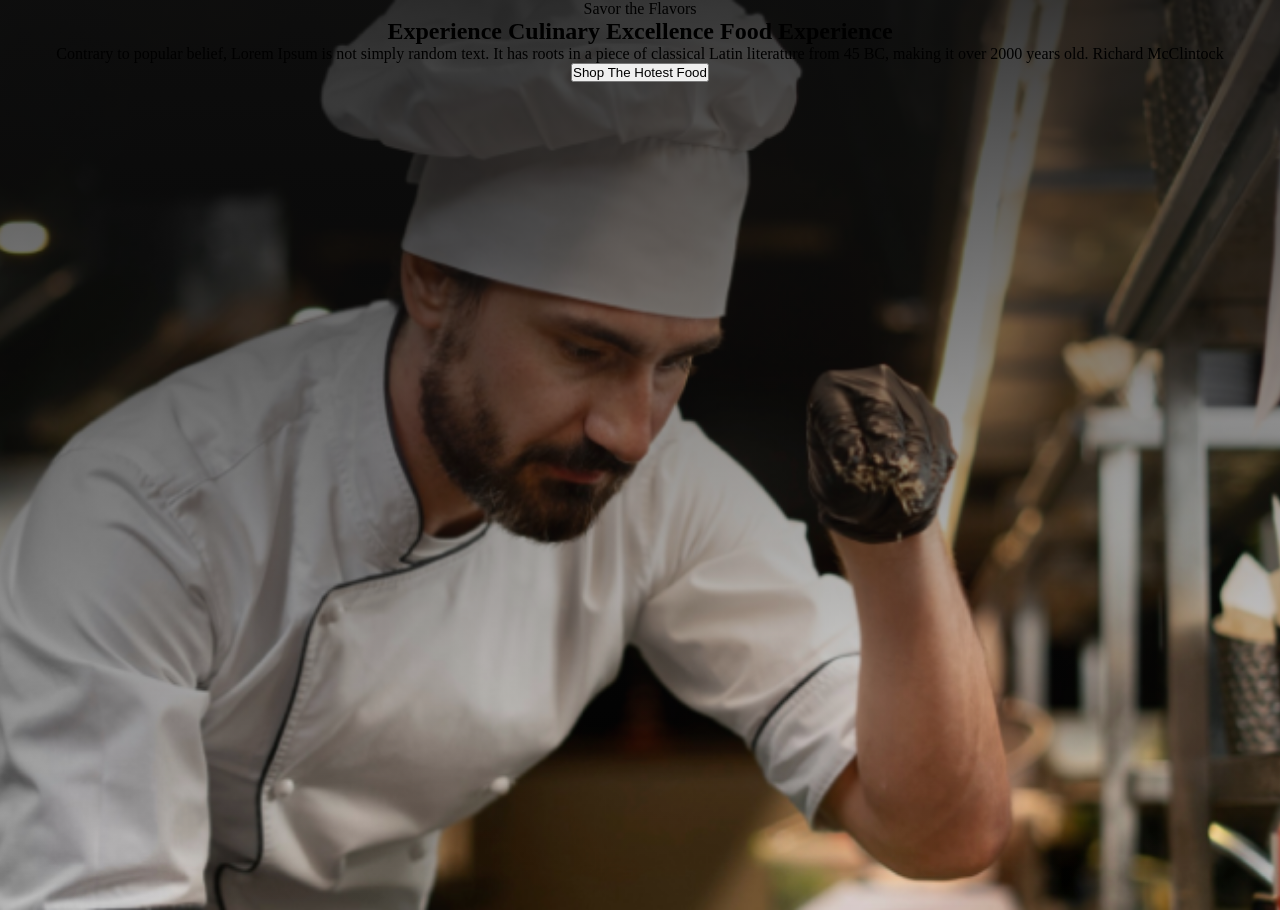
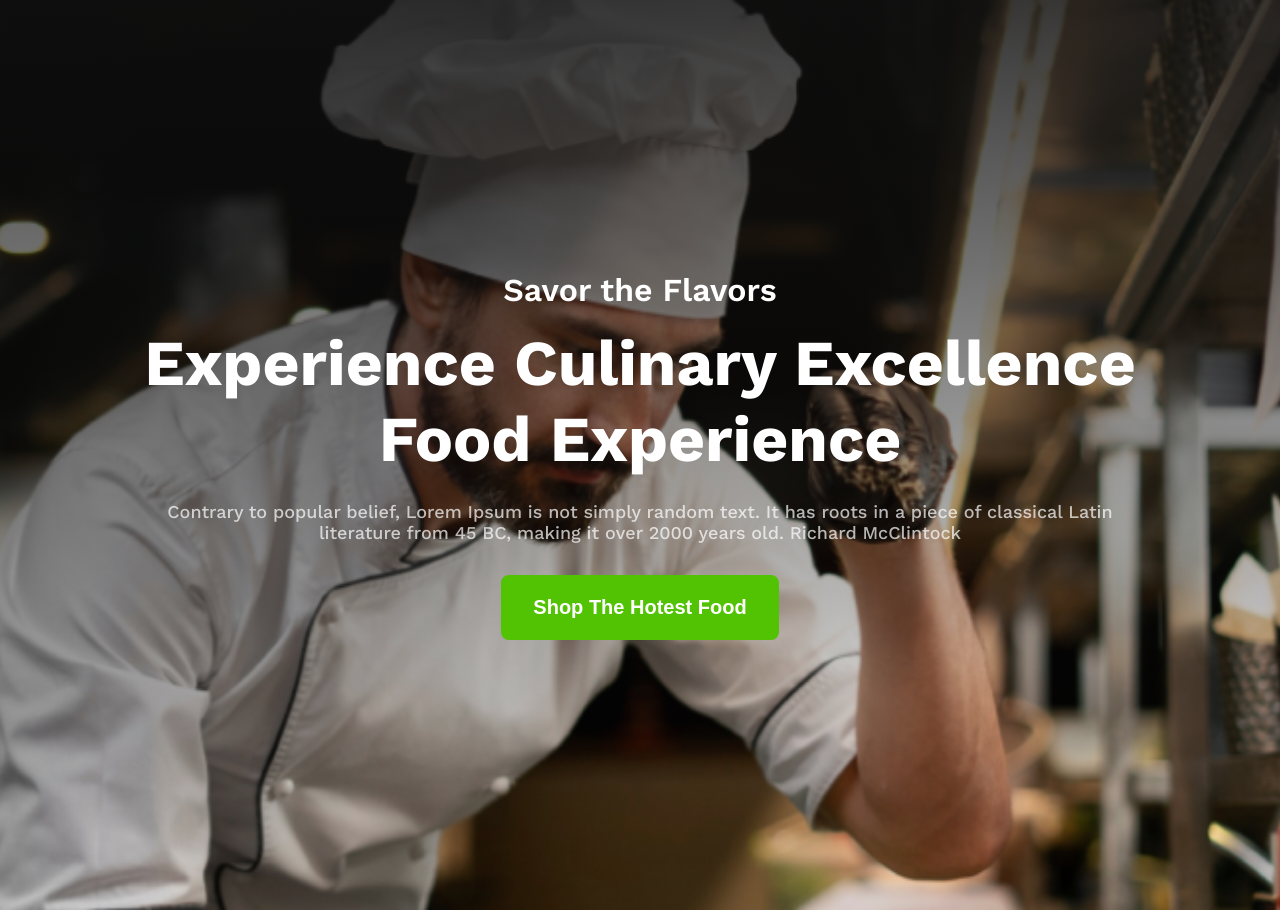
Before and after one commit to webdiv-rakib/food-restaurant, a plain HTML site: page index.html in a window 1280 px wide. Drawn offline with nearby package versions, Linux system fonts and the light colour scheme.

Commit message:
Hero section design complete

```diff
--- a/index.html
+++ b/index.html
@@ -16,11 +16,11 @@
         <section id="hero">
             <!-- <img src="assets/hero-bg.png" alt=""> -->
             <div class="hero-text">
-                <p>Savor the Flavors</p>
-                <h1>Experience Culinary Excellence Food Experience</h1>
-                <p>Contrary to popular belief, Lorem Ipsum is not simply random text. It has roots in a piece of
+                <p class="title-1">Savor the Flavors</p>
+                <h1 class="title-2">Experience Culinary Excellence Food Experience</h1>
+                <p class="title-3">Contrary to popular belief, Lorem Ipsum is not simply random text. It has roots in a piece of
                     classical Latin literature from 45 BC, making it over 2000 years old. Richard McClintock</p>
-                <button>Shop The Hotest Food</button>
+                <button class="button-1">Shop The Hotest Food</button>
             </div>
         </section>
     </main>
--- a/styles/style.css
+++ b/styles/style.css
@@ -2,6 +2,10 @@
 *{
     margin: 0;
     padding: 0;
+}
+
+main{
+    font-family: Work Sans;
 }
 #hero{
     /* width: 1920px; */
@@ -10,8 +14,40 @@
     background-repeat: no-repeat;
     background-size: cover;
     background-position: center;
+    display: flex;
+    justify-content: center;
+    align-items: center;
 }
 
 .hero-text{
+    width: 1000px;
+    margin: 0 auto;
     text-align: center;
+    color: white;
 }
+
+.title-1{
+    font-size: 32px;
+    font-weight: 600;
+}
+.title-2{
+    font-size: 64px;
+    font-weight: 700;
+    margin-top: 16px;
+}
+.title-3{
+    font-size: 18px;
+    font-weight: 500;
+    opacity: 0.7;
+    margin-top: 24px;
+}
+.button-1{
+    padding: 21px 32px;
+    border-radius: 8px;
+    border-style: none;
+    background-color: rgb(82, 195, 3);
+    color: white;
+    font-size: 20px;
+    font-weight: 600;
+    margin-top: 32px;
+}
```
